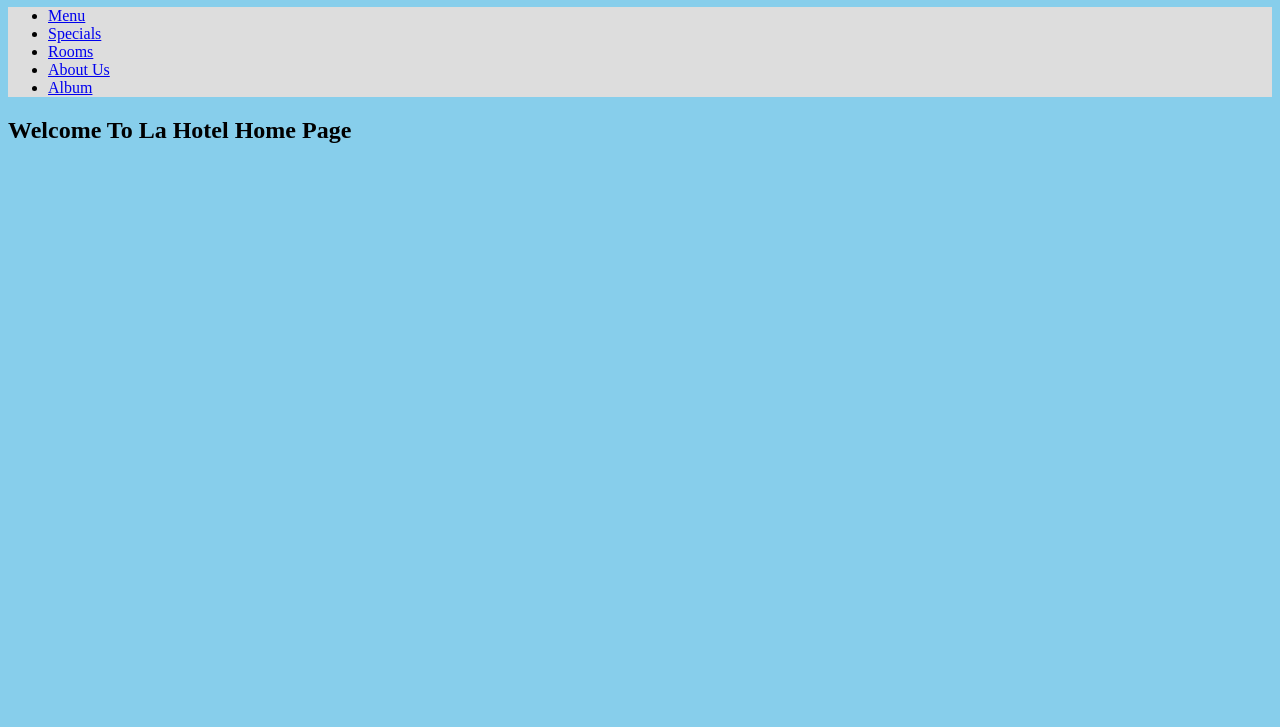
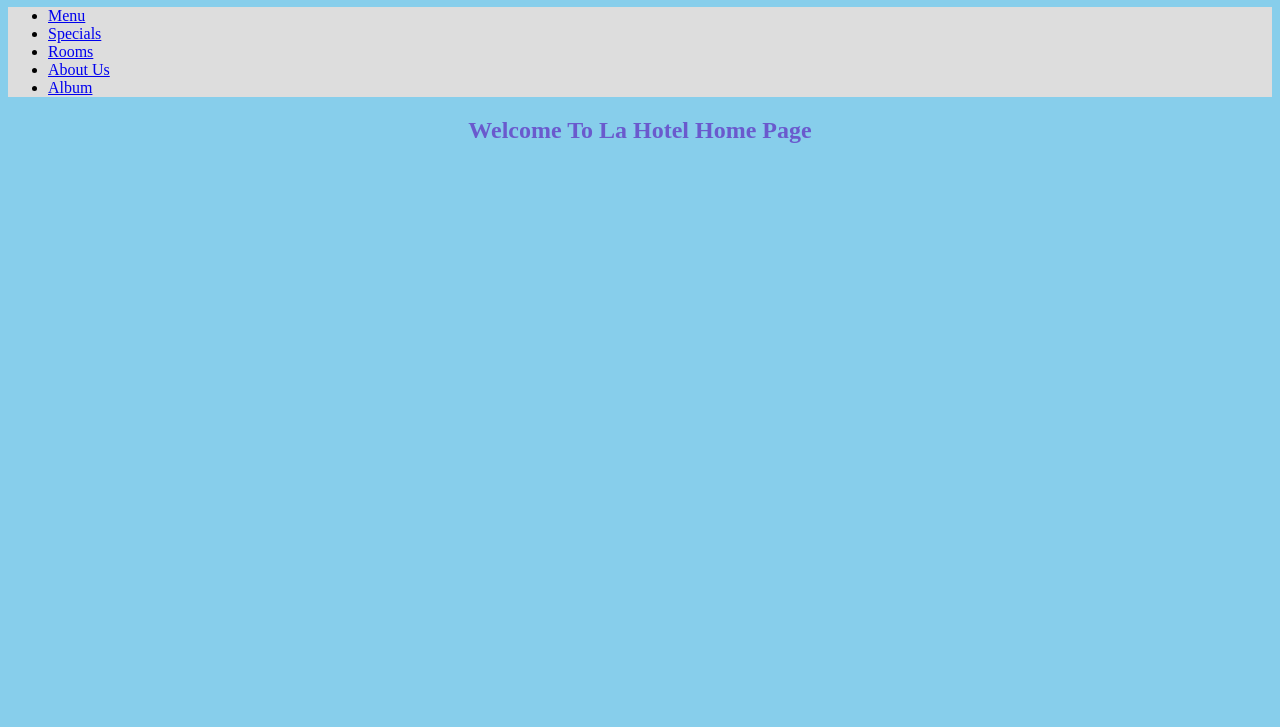
Before and after one commit to tonyishangu/hotel-project, a plain HTML site: page index.html in a window 1280 px wide. Shown: the part 73-800 px from the top of the page. Drawn offline with Linux system fonts and the light colour scheme.

Commit message:
ad css rules to h2 to color slateblue

```diff
--- a/css/style.css
+++ b/css/style.css
@@ -9,3 +9,7 @@ ul{
     padding: 8 px;
     background-color: #dddddd;
 }
+h2{
+    text-align: center;
+    color: slateblue;
+}
```
